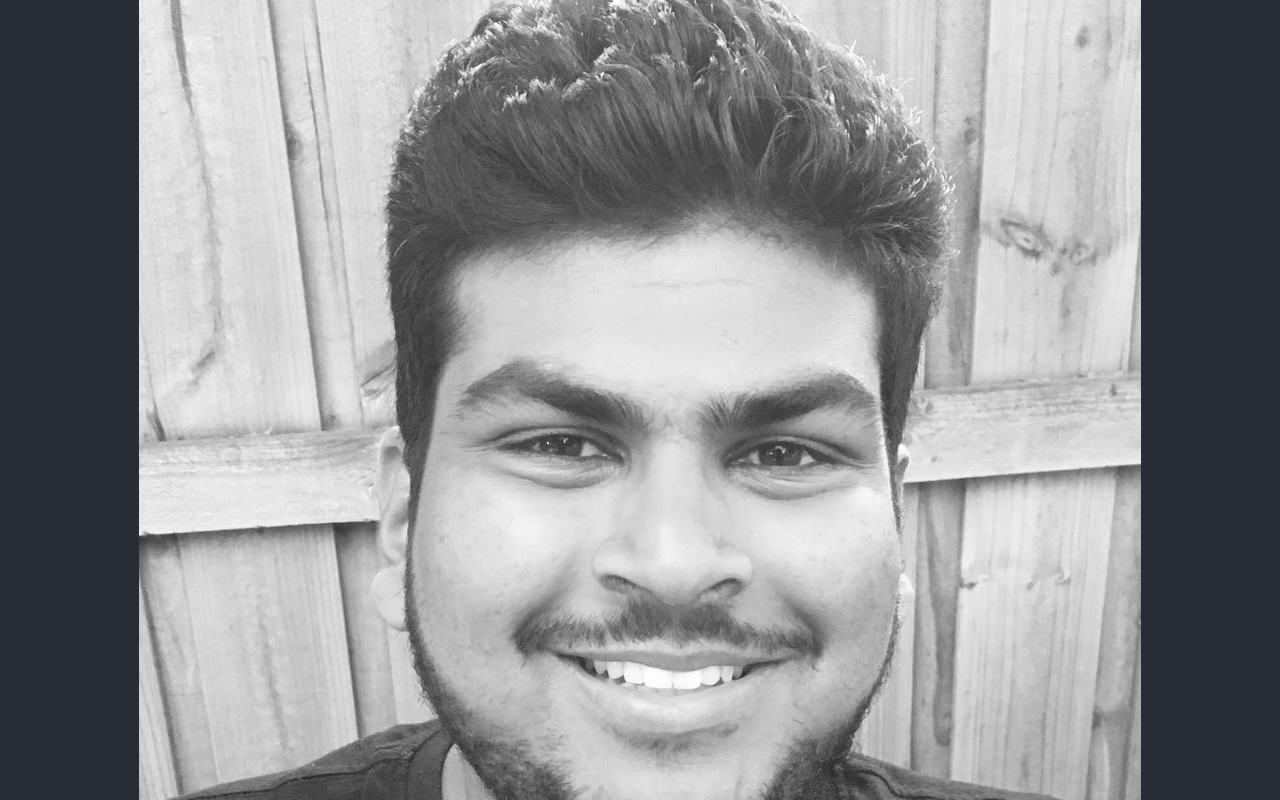
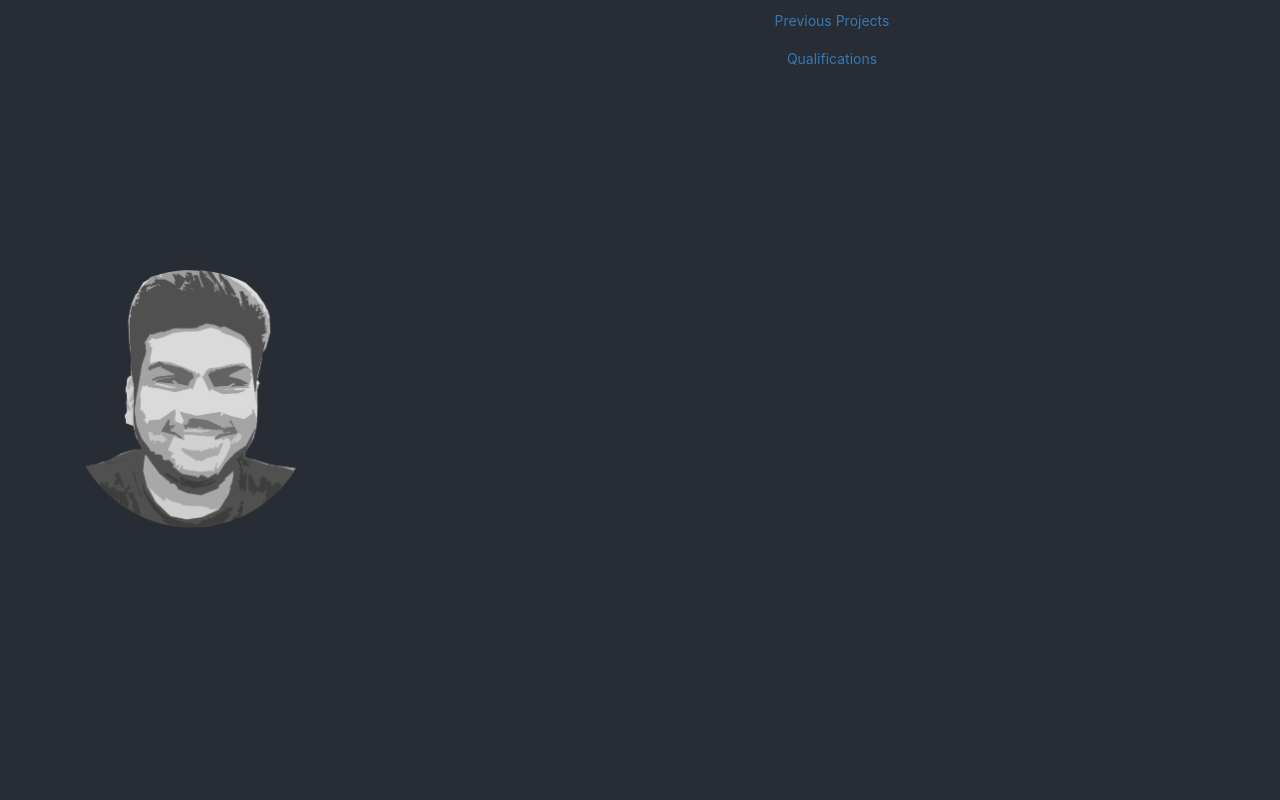
Before and after one commit to ravindu-ubeysinghe/portfolio, a React app: page / in a window 1280 px wide. Shown: the top 800 px of the page. Built offline with nearby package versions, Linux system fonts and the light colour scheme.

Commit message:
feat: added profile picture and accordions

```diff
--- a/package.json
+++ b/package.json
@@ -3,7 +3,10 @@
   "version": "0.1.0",
   "private": true,
   "dependencies": {
+    "classname": "0.0.0",
+    "classnames": "^2.2.6",
     "react": "^16.10.2",
+    "react-bootstrap": "^1.0.0-beta.14",
     "react-dom": "^16.10.2",
     "react-scripts": "3.2.0"
   },
--- a/public/index.html
+++ b/public/index.html
@@ -10,6 +10,8 @@
       content="React, WordPress Web Developer | Melbourne"
     />
     <link rel="manifest" href="%PUBLIC_URL%/manifest.json" />
+    <!-- Latest compiled and minified CSS -->
+    <link rel="stylesheet" href="https://maxcdn.bootstrapcdn.com/bootstrap/3.4.0/css/bootstrap.min.css">
     <title>Ravindu Ubeysinghe | Web Developer</title>
   </head>
   <body>
--- a/src/components/App/App.js
+++ b/src/components/App/App.js
@@ -1,4 +1,5 @@
 import React from 'react';
+import cx from 'classnames';
 
 // Import local components
 import ImageSidebar from '../ImageSidebar/ImageSidebar';
@@ -10,8 +11,8 @@ import styles from './App.module.css';
 export default function App() {
   return (
     <div className={styles.app}>
-      <ImageSidebar />
-      <RightSidebar />
+      <ImageSidebar className={cx([styles.col4, styles.left])} />
+      <RightSidebar className={cx([styles.col8, styles.right])} />
     </div>
   );
 }
--- a/src/components/App/App.module.css
+++ b/src/components/App/App.module.css
@@ -2,10 +2,33 @@
   text-align: center;
   background-color: var(--default-bg);
   min-height: 100vh;
-  display: flex;
-  flex-direction: column;
-  align-items: center;
-  justify-content: center;
+  display: block;
   font-size: calc(10px + 2vmin);
   color: white;
 }
+
+.col4 {
+  display: inline-block;
+  width: 30%;
+}
+
+.col8 {
+  display: inline-block;
+  width: 70%;
+}
+
+.right {
+  float: right;
+}
+
+.left {
+  float: left;
+}
+
+@media (max-width: 768px) {
+  .col8,
+  .col4 {
+    width: 100%;
+    display: block;
+  }
+}
--- a/src/components/ImageSidebar/ImageSidebar.js
+++ b/src/components/ImageSidebar/ImageSidebar.js
@@ -1,11 +1,13 @@
 import React from 'react';
+import styles from './ImageSidebar.module.css';
+import ProfilePic from './assets/profile-pic.png';
 
-import ProfilePic from './profile-pic.png';
-
-export default function ImageSidebar() {
+export default function ImageSidebar({ className }) {
     return (
-        <div>
-            <img src={ProfilePic} alt="Ravindu Ubeysinghe" />
+        <div className={className}>
+            <div className={styles.imageContainer}>
+                <img className={styles.image} src={ProfilePic} alt="Ravindu Ubeysinghe" />
+            </div>
         </div>
     )
 }
--- /dev/null
+++ b/src/components/ImageSidebar/ImageSidebar.module.css
@@ -0,0 +1,12 @@
+.imageContainer {
+    display: flex;
+    min-height: 100vh;
+    flex-direction: column;
+    justify-content: center;
+    align-items: center;
+}
+
+.image {
+    max-width: 250px;
+    max-height: 400px;
+}
--- a/src/components/RightSidebar/RightSidebar.js
+++ b/src/components/RightSidebar/RightSidebar.js
@@ -1,9 +1,32 @@
 import React from 'react';
+import Accordion from 'react-bootstrap/Accordion';
+import Card from 'react-bootstrap/Card';
+import Button from 'react-bootstrap/Button'
 
-export default function RightSidebar() {
+export default function RightSidebar({ className }) {
+
     return (
-        <div>
-            Qualifications
-        </div>
+        <Accordion>
+        <Card>
+            <Card.Header>
+            <Accordion.Toggle as={Button} variant="link" eventKey="1">
+                Previous Projects
+            </Accordion.Toggle>
+            </Card.Header>
+            <Accordion.Collapse eventKey="1">
+            <Card.Body>Sample Projects as a list and labels</Card.Body>
+            </Accordion.Collapse>
+        </Card>
+        <Card>
+            <Card.Header>
+            <Accordion.Toggle as={Button} variant="link" eventKey="0">
+                Qualifications
+            </Accordion.Toggle>
+            </Card.Header>
+            <Accordion.Collapse eventKey="0">
+            <Card.Body>Qualifications as a list</Card.Body>
+            </Accordion.Collapse>
+        </Card>
+        </Accordion>
     )
 }
--- a/src/index.js
+++ b/src/index.js
@@ -1,8 +1,9 @@
 import React from 'react';
 import ReactDOM from 'react-dom';
-import './index.css';
 import App from './components/App/App';
 import * as serviceWorker from './serviceWorker';
+
+import './index.css';
 
 ReactDOM.render(<App />, document.getElementById('root'));
 
```
Also changed, not shown: src/components/ImageSidebar/assets/profile-pic.png (added), src/components/ImageSidebar/profile-pic.png (deleted), 1 other file.
